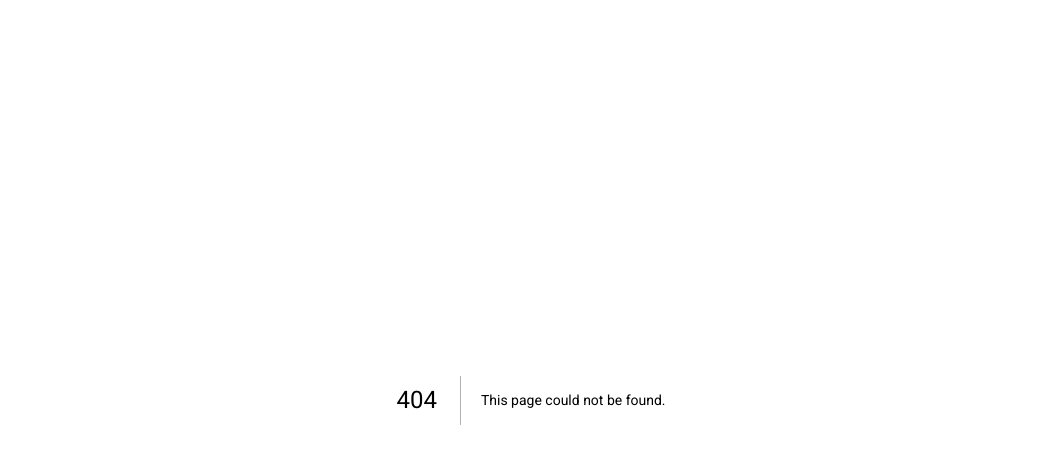
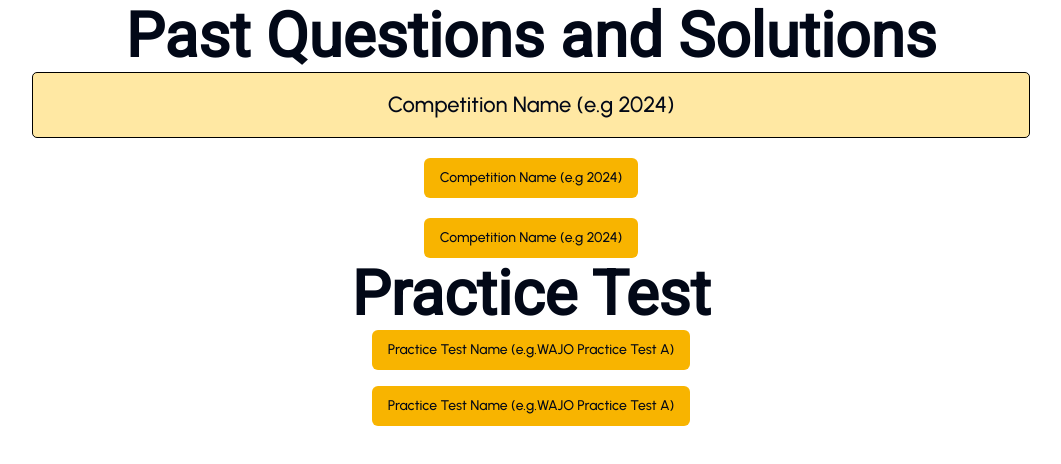
Before and after one commit to codersforcauses/wajo, a Next.js app in the folder client/: page /competition in a window 1280 px wide. Before the commit this address had no page. Shown: the top 464 px of the page, without its empty margins (109-1170 px from the left). Built offline with nearby package versions, Linux system fonts and the light colour scheme.

Commit message:
create the competition folder and the file.

```diff
--- /dev/null
+++ b/client/src/components/ui/Competition/competition.tsx
@@ -0,0 +1,25 @@
+import React from "react";
+
+import { Button } from "../button";
+
+function Competition() {
+  return (
+    <>
+      <h1 className="text-center">Past Questions and Solutions</h1>
+      <div className="flex flex-col items-center gap-5">
+        <Button className="h-[66px] w-[998px] rounded-[5px] border-[1.5px] border-black bg-[#FFE8A3] text-[22px]">
+          Competition Name (e.g 2024)
+        </Button>
+        <Button>Competition Name (e.g 2024)</Button>
+        <Button>Competition Name (e.g 2024)</Button>
+      </div>
+      <h1 className="text-center">Practice Test</h1>
+      <div className="flex flex-col items-center gap-4">
+        <Button>Practice Test Name (e.g.WAJO Practice Test A)</Button>
+        <Button>Practice Test Name (e.g.WAJO Practice Test A)</Button>
+      </div>
+    </>
+  );
+}
+
+export default Competition;
--- /dev/null
+++ b/client/src/pages/competition/index.tsx
@@ -0,0 +1,13 @@
+import React from "react";
+
+import Competition from "@/components/ui/Competition/competition";
+
+function index() {
+  return (
+    <>
+      <Competition />
+    </>
+  );
+}
+
+export default index;
```
